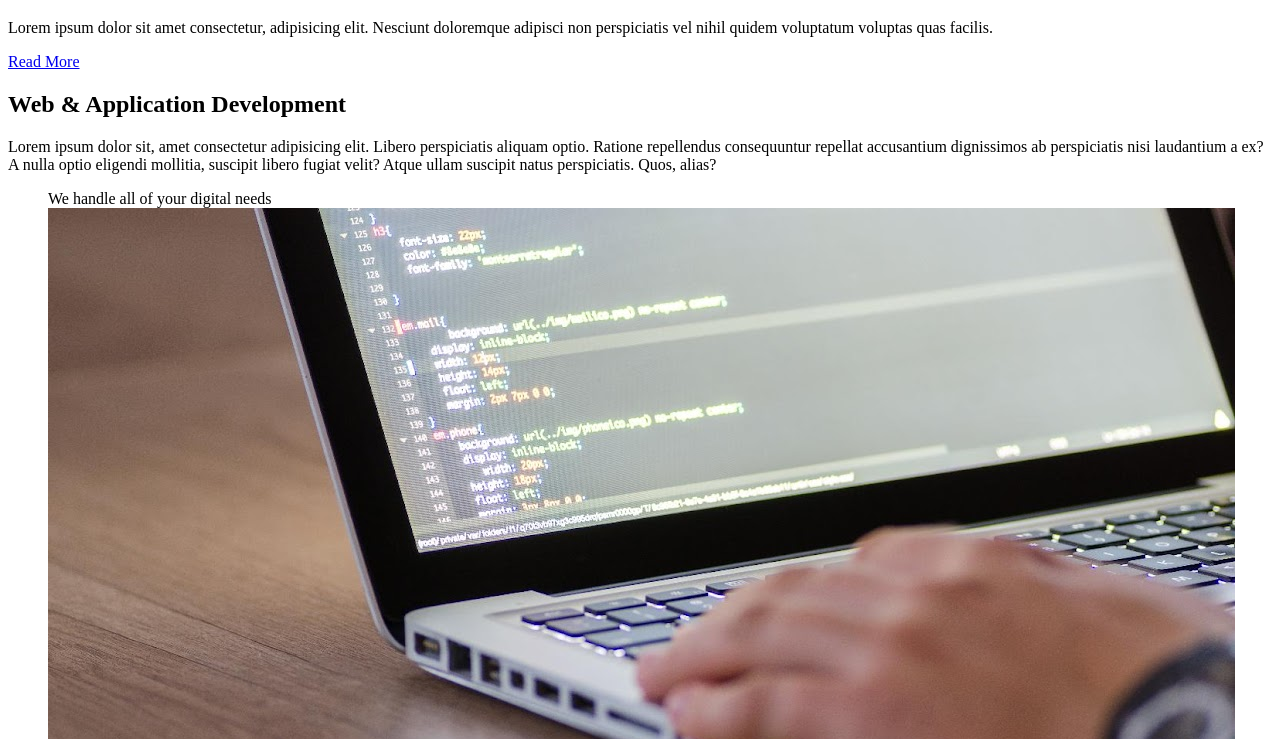
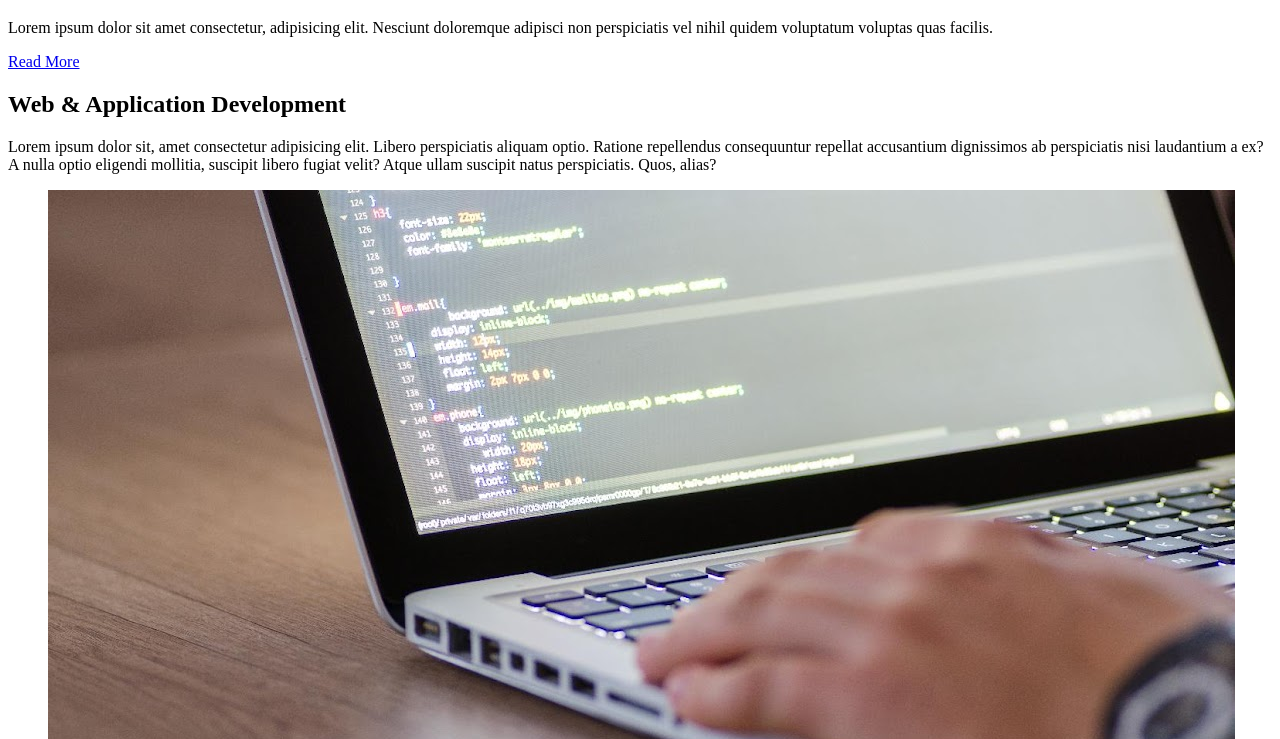
Before and after one commit to MykhCher/onl-js-pd-2023-2-flex-adaptive-layout, a plain HTML site: page index.html in a window 1280 px wide. Shown: the part 61-800 px from the top of the page. Drawn offline with Linux system fonts and the light colour scheme.

Commit message:
remove text in ul

```diff
--- a/index.html
+++ b/index.html
@@ -30,7 +30,7 @@
 
         <!-- Section B -->
         <section id="section-b" class="grid">
-            <ul>We handle all of your digital needs
+            <ul>
                 <li>
                     <div class="card">
                         <img src="./assets/images/web-dev-small.jpeg" alt="">
```
